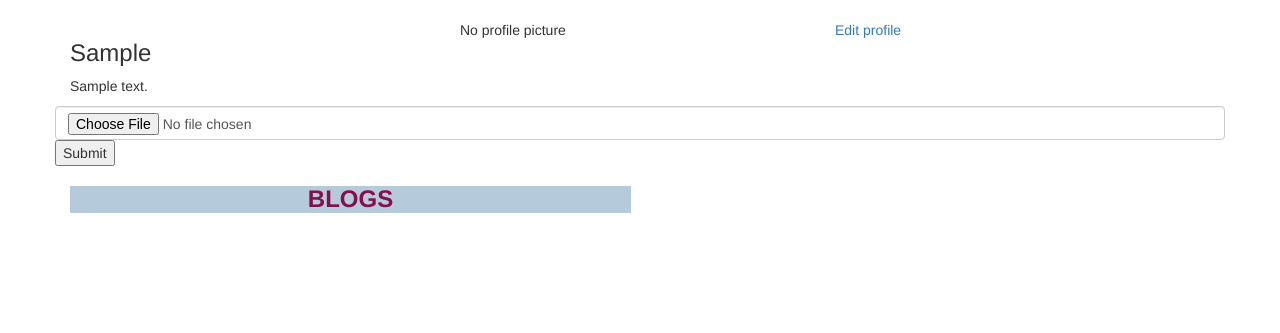
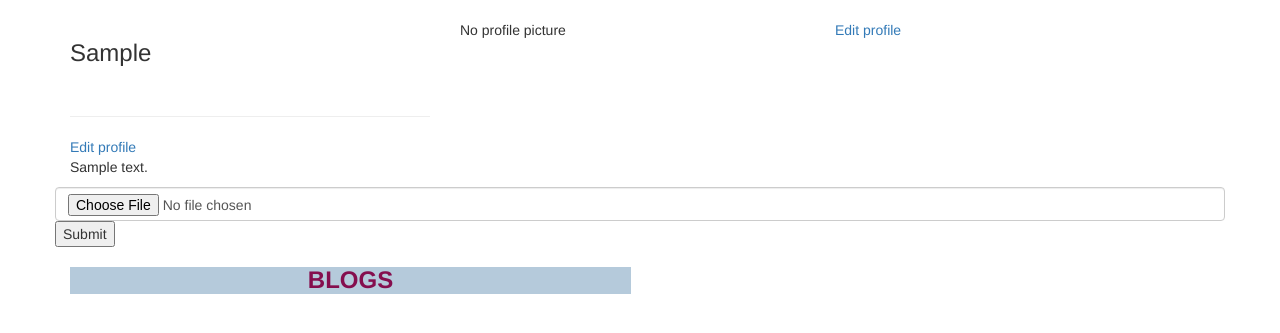
Before and after one commit to 0724654276/Myblog, a Flask app: a page that uses app/templates/profile/profile.html in a window 1280 px wide. Shown: the part 102-435 px from the top of the page. Run offline with Flask 2, Linux system fonts and the light colour scheme; a user stored in the database is signed in; tables that the repository leaves empty hold one stand-in row (values such as "Sample post"); data that the repository does not hold is empty; some libraries are stand-ins or nearby versions.

Commit message:
changes to profile.html

```diff
--- a/app/templates/profile/profile.html
+++ b/app/templates/profile/profile.html
@@ -7,6 +7,9 @@
 <!-- displaying  Username-->
   <div class="col-md-4">
     <h3> {{user.username| capitalize}} </h3>
+    <br>
+    <hr>
+    <a href="{{url_for('main.profile',uname=user.author)}}">Edit profile</a>
 
     <!--Displaying user bio-->
     {% if user.bio %}
@@ -30,7 +33,7 @@
     {% endif %}
 
     {% if user == current_user %}
-    <form  action="{{url_for('main.update_pic',uname=user.username)}}" method="post" enctype = "multipart/form-data">
+    <form  action="{{url_for('main.profile',uname=user.username)}}" method="post" enctype = "multipart/form-data">
 
       <input type="file"  name="photo" class="form-control" required>
       <input type="submit">
--- a/config.py
+++ b/config.py
@@ -9,6 +9,11 @@ class Config:
     SQLALCHEMY_DATABASE_URI = 'postgresql+psycopg2://geroge:kamakia91@localhost/myblogg'
     UPLOADED_PHOTOS_DEST ='app/static/photos'
     SQLALCHEMY_TRACK_MODIFICATIONS = False
+
+
+        # simple mde  configurations
+    SIMPLEMDE_JS_IIFE = True
+    SIMPLEMDE_USE_CDN = True
 
     #  email configurations
     MAIL_SERVER = 'smtp.googlemail.com'
```
Also changed, not shown: 1 other file.
